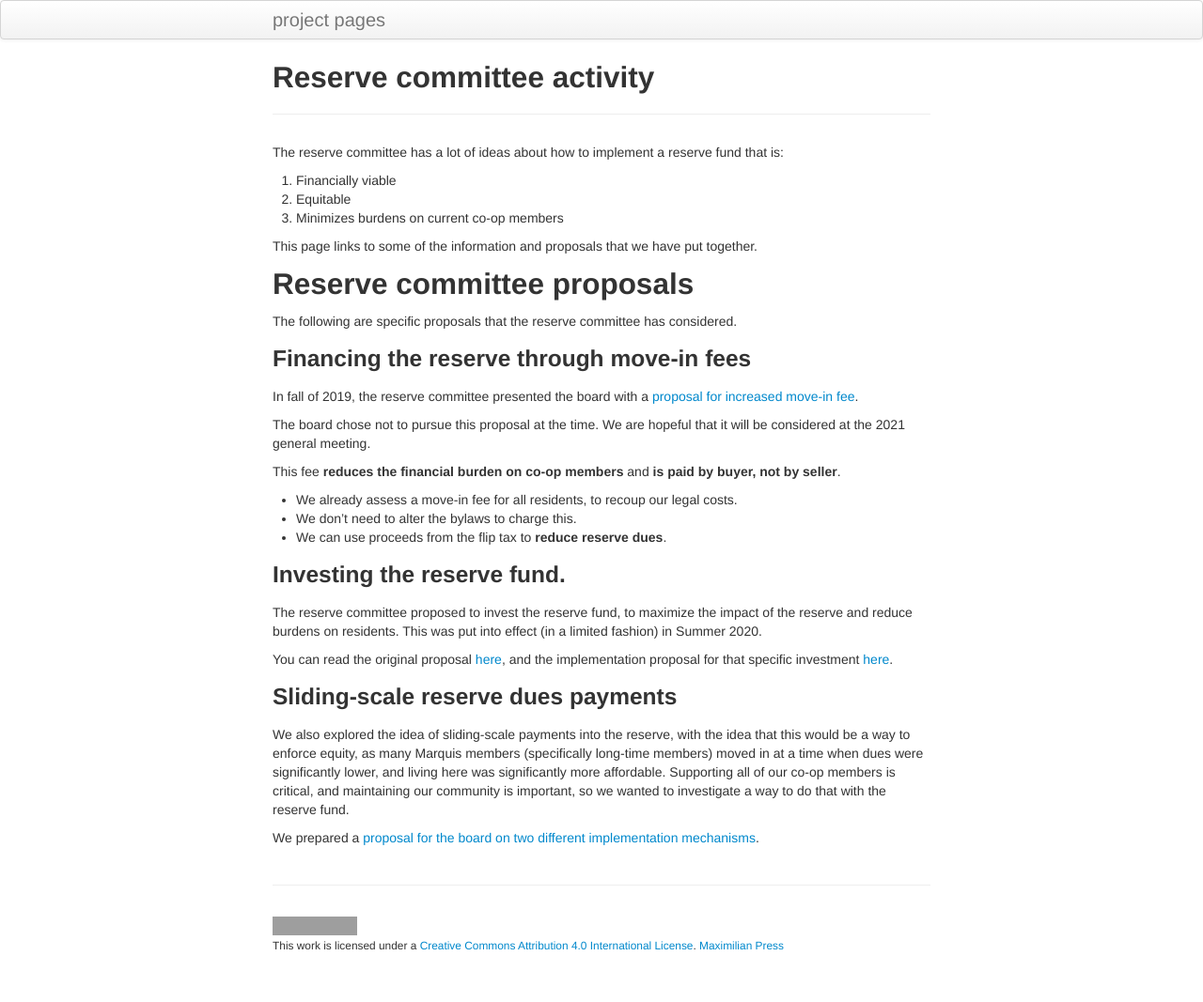
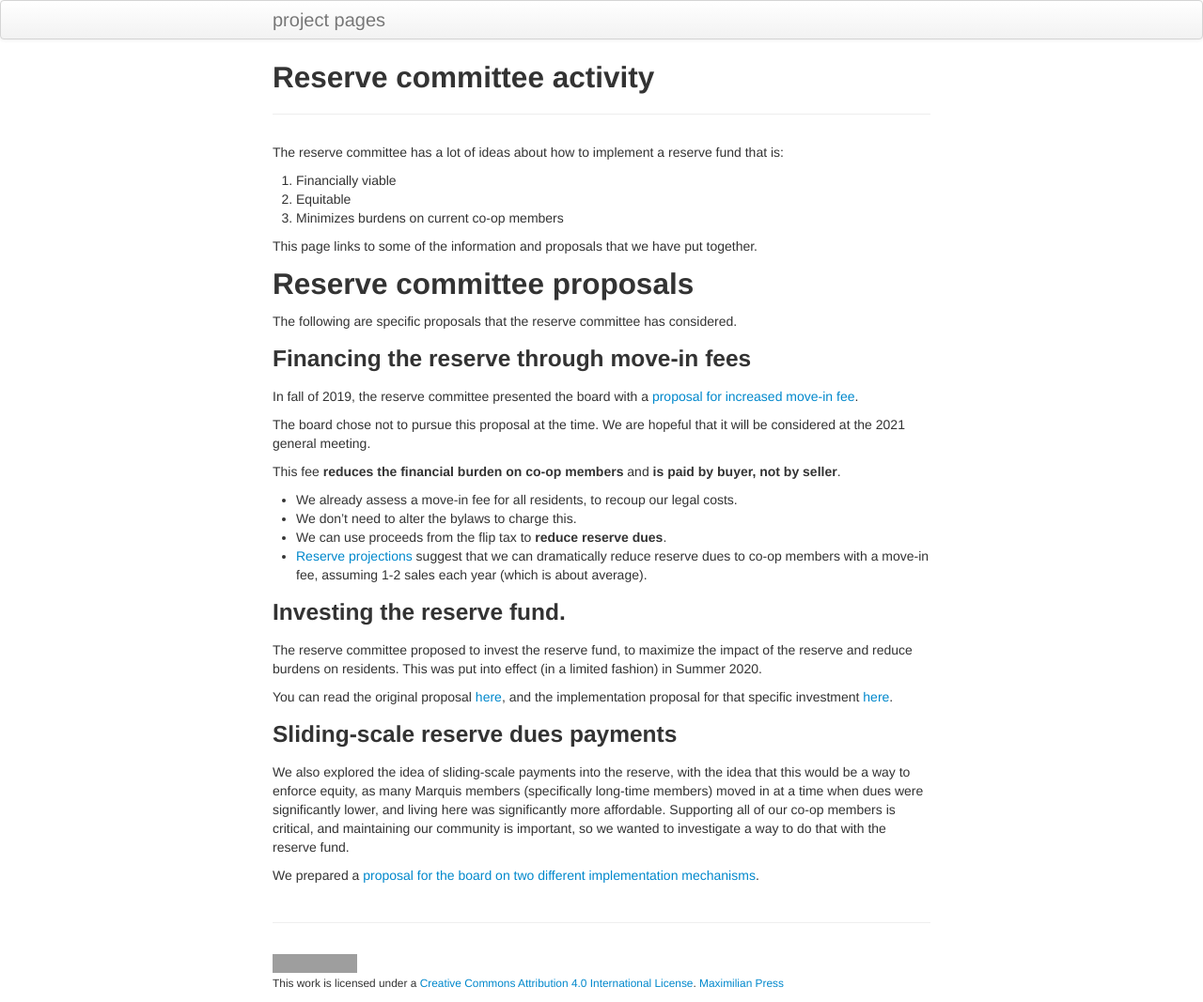
Before and after one commit to maximilianpress/projects, a Jekyll site: the page built from pages/reserve.md, in a window 1280 px wide. Shown: the whole page at 94% size. Built offline with Jekyll 4.4.1, drawn with Linux system fonts in a browser that asks for light colours; before the commit the page ends 1027 px from its top, so only the background shows below that; grey boxes are pictures that could not be loaded.

Commit message:
added reserve proceeds projections

```diff
--- a/pages/reserve.md
+++ b/pages/reserve.md
@@ -25,6 +25,7 @@ This fee **reduces the financial burden on co-op members** and **is paid by buye
 * We already assess a move-in fee for all residents, to recoup our legal costs.
 * We don't need to alter the bylaws to charge this.
 * We can use proceeds from the flip tax to **reduce reserve dues**.
+* [Reserve projections](https://docs.google.com/spreadsheets/d/1lAlINrAk8BXSmkt7vZgVCZMQRBe4tOPhvajae3qdLv8/edit?usp=sharing) suggest that we can dramatically reduce reserve dues to co-op members with a move-in fee, assuming 1-2 sales each year (which is about average).
 
 ### Investing the reserve fund.
 The reserve committee proposed to invest the reserve fund, to maximize the impact of the reserve and reduce burdens on residents. This was put into effect (in a limited fashion) in Summer 2020.
```
